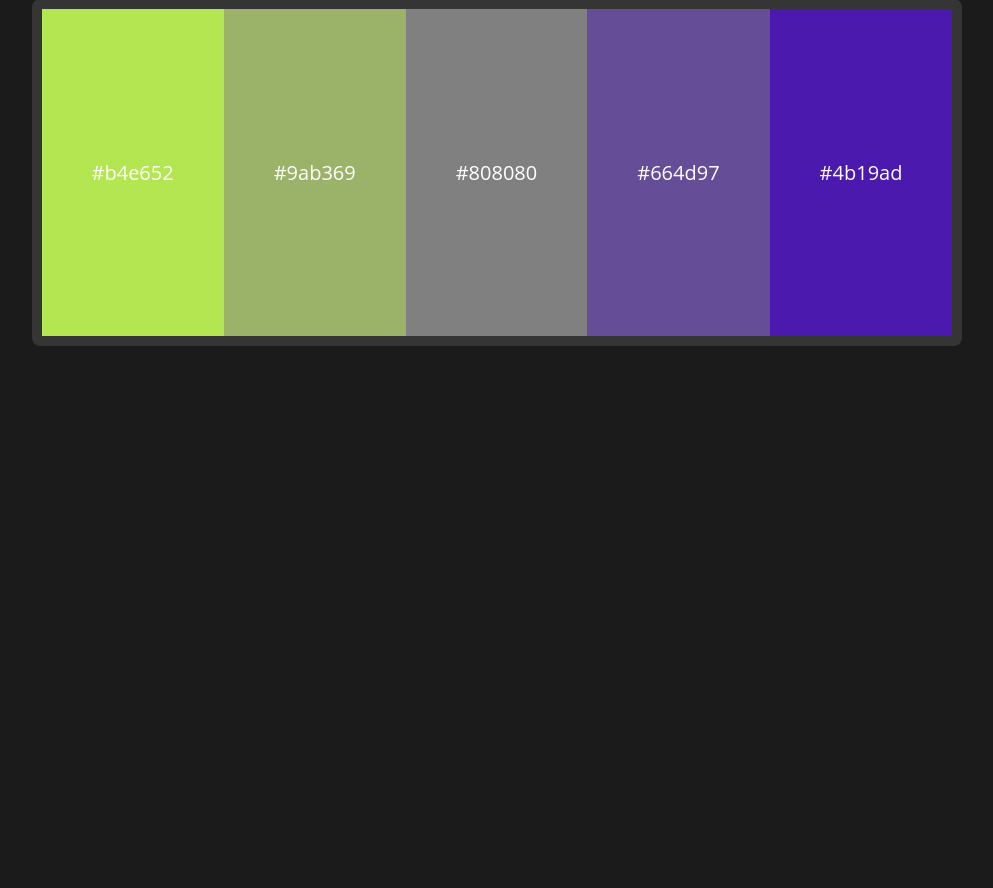
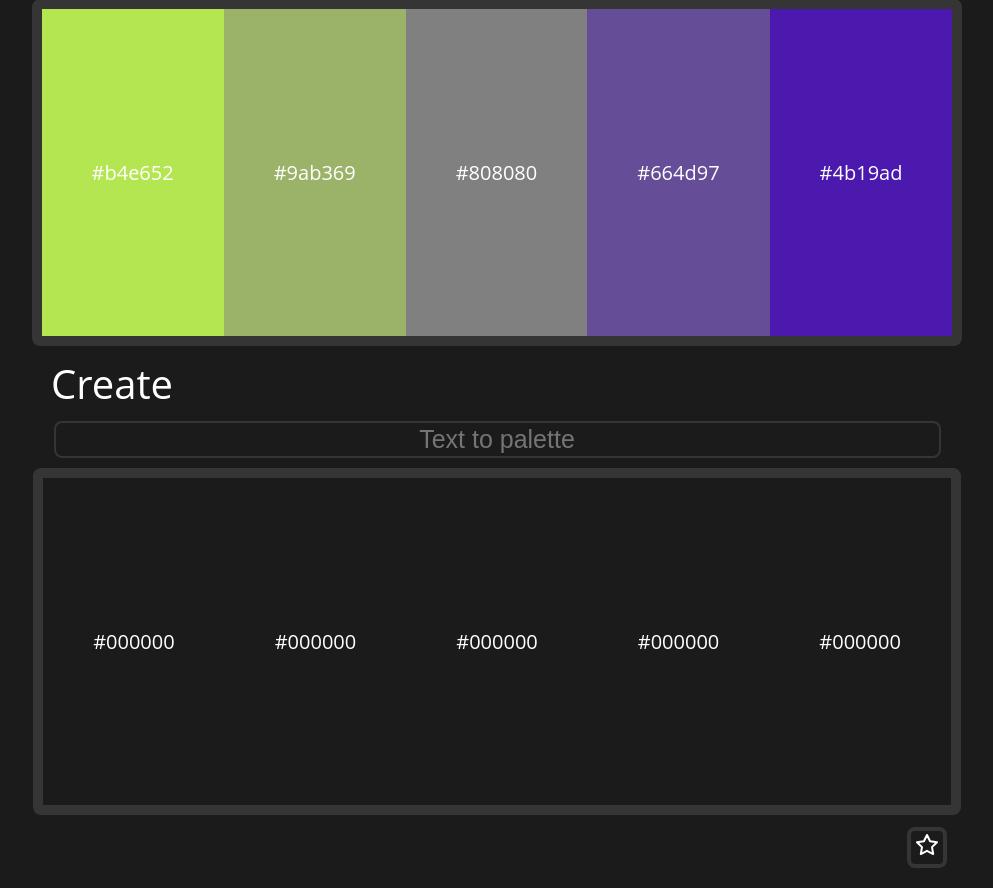
Before and after one commit to SlumberDemon/Palettes, a FastAPI app: page / in a window 1280 px wide. Shown: the part 84-972 px from the top of the page, without its empty margins (143-1136 px from the left). Before the commit the page ends 430 px from the top, so only its background shows below. Run offline with FastAPI, Linux system fonts and the light colour scheme.

Commit message:
exp-tHK7

```diff
--- a/extras/palette.py
+++ b/extras/palette.py
@@ -1,42 +1,38 @@
 from random import randbytes
 
 
-def hex_to_rgb(hexa):
-    return [int(hexa[i : i + 2], 16) for i in (0, 2, 4)]
+def palette_main():
+    def hex_to_rgb(hexa):
+        return [int(hexa[i : i + 2], 16) for i in (0, 2, 4)]
 
+    def rgb_to_hex(colors: list):
+        return "%02x%02x%02x" % colors
 
-def rgb_to_hex(colors: list):
-    return "%02x%02x%02x" % colors
+    def random_color():
+        return_color = hex_to_rgb(randbytes(3).hex())
+        return return_color
 
+    def create_palette(colors: list, size):
+        palette_list = []
 
-def random_color():
-    return_color = hex_to_rgb(randbytes(3).hex())
-    return return_color
+        inverse = [
+            abs(colors[0] - 255),
+            abs(colors[1] - 255),
+            abs(colors[2] - 255),
+        ]
 
+        for i in range(size):
+            if i == size - 1:
+                palette_list.append(inverse)
+            else:
+                cell = [
+                    abs(colors[0] - ((colors[0] - inverse[0]) // (size - 1)) * i),
+                    abs(colors[1] - ((colors[1] - inverse[1]) // (size - 1)) * i),
+                    abs(colors[2] - ((colors[2] - inverse[2]) // (size - 1)) * i),
+                ]
+                palette_list.append(cell)
+        return palette_list
 
-def create_palette(colors: list, size):
-    palette_list = []
-
-    inverse = [
-        abs(colors[0] - 255),
-        abs(colors[1] - 255),
-        abs(colors[2] - 255),
-    ]
-
-    for i in range(size):
-        if i == size - 1:
-            palette_list.append(inverse)
-        else:
-            cell = [
-                abs(colors[0] - ((colors[0] - inverse[0]) // (size - 1)) * i),
-                abs(colors[1] - ((colors[1] - inverse[1]) // (size - 1)) * i),
-                abs(colors[2] - ((colors[2] - inverse[2]) // (size - 1)) * i),
-            ]
-            palette_list.append(cell)
-    return palette_list
-
-
-def hex_palette():
     colors = []
     for i in create_palette(random_color(), 5):
         colors.append(f"#{rgb_to_hex((i[0], i[1], i[2]))}")
--- a/main.py
+++ b/main.py
@@ -1,6 +1,6 @@
 import fastapi
 from deta import Base
-from extras.palette import hex_palette
+from extras.palette import palette_main
 from fastapi.templating import Jinja2Templates
 from fastapi.middleware.cors import CORSMiddleware
 from fastapi.responses import HTMLResponse, FileResponse
@@ -20,7 +20,7 @@ class NoCacheFileResponse(FileResponse):
 
 @app.get("/", response_class=HTMLResponse)
 async def home(request: fastapi.Request):
-    items = hex_palette()
+    items = palette_main()
     return pages.TemplateResponse(
         "index.html",
         {"request": request, "items": items},
@@ -63,7 +63,7 @@ async def favorites_remove(id: str):
 
 
 @app.get("/palette/{id}")
-async def pallete_page(request: fastapi.Request, id: str):
+async def palette_page(request: fastapi.Request, id: str):
     item = favorites.get(id)
     return pages.TemplateResponse(
         "palette.html",
@@ -71,6 +71,12 @@ async def pallete_page(request: fastapi.Request, id: str):
     )
 
 
+@app.get("/api/palette/{id}")
+async def palette_api(id: str):
+    item = favorites.get(id)
+    return item
+
+
 @app.get("/static/{path:path}")
 async def static(path: str):
     return NoCacheFileResponse(f"./static/{path}")
--- a/static/scripts/script.js
+++ b/static/scripts/script.js
@@ -1,7 +1,10 @@
 let colorCards = document.getElementsByClassName("color-card");
+let urlInput = document.getElementById("palette-image-url");
+let urlCards = document.getElementsByClassName("text-card");
 let favoritesButton = document.getElementById("favorites");
 let favoriteButton = document.getElementById("favorite");
 let refreshButton = document.getElementById("refresh");
+let favButton = document.getElementById("fav-create");
 
 // Color Card
 
@@ -35,3 +38,33 @@ favoritesButton.addEventListener("click", () => {
 refreshButton.addEventListener("click", () => {
     location.reload()
 })
+
+favButton.addEventListener("click", () => {
+    fetch(`/favorites?color1=${urlCards[0].id.replace("#", "")}&color2=${urlCards[1].id.replace("#", "")}&color3=${urlCards[2].id.replace("#", "")}&color4=${urlCards[3].id.replace("#", "")}&color5=${urlCards[4].id.replace("#", "")}`, { method: "POST" })
+    favButton.style.background="#353535"
+})
+
+
+// Inputs
+
+urlInput.addEventListener("keypress", async (event) => {
+    let title = document.getElementById("menu-title-sec")
+    var num = 0
+    if (event.key === "Enter") {
+        title.innerHTML = `...`
+        try {
+            let resp  = await fetch(`https://palettes.deta.dev/text/palette?text=${urlInput.value}`)
+            let data = await resp.json()
+            for (card of urlCards) {
+                card.innerHTML = data.colors[num]
+                card.style.background = data.colors[num]
+                card.id = data.colors[num]
+                num = num + 1
+            }
+            title.innerHTML = `Create`
+        }
+        catch {
+            title.innerHTML = `Error`
+        }
+    }
+})
--- a/static/styles/style.css
+++ b/static/styles/style.css
@@ -2,21 +2,24 @@
 
 @media only screen and (max-width: 600px) {
     .menu-text {
-        margin-right: 80px;
+        margin-right: 60px;
     }
-
     .menu-bar.favorites > * {
         margin-right: 75px;
         margin-left: 70px;
     }
-
     .menu-bar.card {
-        margin-left: 270px;
+        margin-left: 210px;
     }
-
     .menu-bar.pallete > * {
-        margin-right: 30px;
-        margin-left: 30px;
+        margin-right: -0px;
+        margin-left: 10px;
+    }
+    .menu-bar.secondary {
+        margin-right: 160px;
+    }
+    .menu-bar.card.fav {
+        margin-left: 300px;
     }
     .color-grid {
         grid-template-columns: auto;
@@ -32,21 +35,24 @@
 
 @media only screen and (min-width: 600px) {
     .menu-text {
-        margin-right: 260px;
+        margin-right: 220px;
     }
-
     .menu-bar.favorites > * {
         margin-right: 165px;
         margin-left: 160px;
     }
-
     .menu-bar.card {
         margin-left: 450px;
     }
-
     .menu-bar.pallete > * {
-        margin-right: 125px;
-        margin-left: 120px;
+        margin-right: 80px;
+        margin-left: 75px;
+    }
+    .menu-bar.secondary {
+        margin-right: 160px;
+    }
+    .menu-bar.card.fav {
+        margin-left: 470px;
     }
     .color-grid {
         grid-template-columns: auto auto auto auto auto;
@@ -58,25 +64,31 @@
         padding: 100px 10px;
         font-size: 20px;
     }
+    .url-input {
+        width: 475px;
+    }
 }
 
 @media only screen and (min-width: 768px) {
     .menu-text {
-        margin-right: 460px;
+        margin-right: 420px;
     }
-
     .menu-bar.favorites > * {
         margin-right: 225px;
         margin-left: 220px;
     }
-
     .menu-bar.card {
         margin-left: 570px;
     }
-
     .menu-bar.pallete > * {
-        margin-right: 200px;
-        margin-left: 195px;
+        margin-right: 180px;
+        margin-left: 175px;
+    }
+    .menu-bar.secondary {
+        margin-right: 160px;
+    }
+    .menu-bar.card.fav {
+        margin-left: 670px;
     }
     .color-grid {
         grid-template-columns: auto auto auto auto auto;
@@ -87,25 +99,31 @@
     .color-card {
         padding: 150px 30px;
     }
+    .url-input {
+        width: 675px;
+    }
 }
 
 @media only screen and (min-width: 992px) {
     .menu-text {
-        margin-right: 660px;
+        margin-right: 620px;
     }
-
     .menu-bar.favorites > * {
         margin-right: 325px;
         margin-left: 320px;
     }
-
     .menu-bar.card {
         margin-left: 770px;
     }
-
     .menu-bar.pallete > * {
         margin-right: 280px;
         margin-left: 275px;
+    }
+    .menu-bar.secondary {
+        margin-right: 170px;
+    }
+    .menu-bar.card.fav {
+        margin-left: 870px;
     }
     .color-grid {
         grid-template-columns: auto auto auto auto auto;
@@ -116,25 +134,31 @@
     .color-card {
         padding: 150px 50px;
     }
+    .url-input {
+        width: 875px;
+    }
 }
 
 @media only screen and (min-width: 1200px) {
     .menu-text {
         margin-right: 620px;
     }
-
     .menu-bar.favorites > * {
         margin-right: 350px;
         margin-left: 345px;
     }
-
     .menu-bar.card {
-        margin-left: 820px;
+        margin-left: 780px;
     }
-
     .menu-bar.pallete > * {
-        margin-right: 320px;
-        margin-left: 320px;
+        margin-right: 280px;
+        margin-left: 275px;
+    }
+    .menu-bar.secondary {
+        margin-right: 160px;
+    }
+    .menu-bar.card.fav {
+        margin-left: 870px;
     }
     .color-grid {
         grid-template-columns: auto auto auto auto auto;
@@ -145,6 +169,18 @@
     .color-card {
         padding: 150px 50px;
     }
+    .url-input {
+        width: 875px;
+    }
+    .fav-grid {
+        grid-template-columns: auto auto auto !important;
+        display: grid;
+        scale: 55%;
+    }
+
+    .fav-item {
+        margin: 5px;
+    }
 }
 
 /* CSS */
@@ -152,7 +188,6 @@
 body {
     font-family: "Open Sans", sans-serif;
     background-color: #1C1B1B;
-	/* background-image: linear-gradient(90deg, #2F3B7B, #655A88, #F4CAB2, #F28F6B, #D95F5F); */
     flex-direction: column;
     align-items: center;
     color: #FFFF;
@@ -177,6 +212,11 @@ body {
     padding: 2px 4px;
     cursor: pointer;
     margin: 2px;
+}
+
+.menu-buttons {
+    flex-direction: row;
+    display: flex;
 }
 
 .menu-option:hover {
@@ -207,3 +247,22 @@ body {
     transition: 2s;
     opacity: 50%;
 }
+
+/* Palette */
+
+.url-input {
+    background-color: #1C1B1B;
+    border: 2px solid #353535;
+    text-align: center;
+    border-radius: 8px;
+    padding: 2px 4px;
+    font-size: 25px;
+    transition: 2s;
+    color: #FFFF;
+}
+
+.url-input:focus {
+    border-color: #FFFF;
+    transition: 2s;
+    outline:none;
+}
--- a/templates/favorites.html
+++ b/templates/favorites.html
@@ -16,7 +16,9 @@
         <div id="home" class="menu-option"><i data-feather="home"></i></div>
         <!-- <div id="settings" class="menu-option"><i data-feather="settings"></i></div> -->
     </div>
+    <div class="fav-grid">
         {% for item in items %}
+        <div class="fav-item">
             <div id="{{ item['key'] }}" class="color-grid favorites">
                 <div id="{{ item['colors']['1'] }}" class="color-card favorites">
                     {{ item['colors']['1'] }}
@@ -36,9 +38,12 @@
             </div>
             <div class="menu-bar card">
                 <div id="{{ item['key'] }}" class="menu-option share"><i data-feather="share-2"></i></div>
+                <div id="{{ item['key'] }}" class="menu-option api"><i data-feather="code"></i></div>
                 <div id="{{ item['key'] }}" class="menu-option delete"><i data-feather="trash-2"></i></div>
             </div>
+        </div>
         {% endfor %}
+    </div>
 
 </body>
 
--- a/templates/index.html
+++ b/templates/index.html
@@ -35,7 +35,30 @@
             {{ items[4] }}
         </div>
     </div>
-
+    <div class="menu-bar secondary">
+        <div id="menu-title-sec" class="menu-text secondary">Create</div>
+    </div>
+    <input id="palette-image-url" class="url-input" type="text" placeholder="Text to palette" autocomplete="off">
+    <div class="color-grid" style="margin-top: 10px !important;">
+        <div class="color-card text-card">
+            #000000
+        </div>
+        <div class="color-card text-card">
+            #000000
+        </div>
+        <div class="color-card text-card">
+            #000000
+        </div>
+        <div class="color-card text-card">
+            #000000
+        </div>
+        <div class="color-card text-card">
+            #000000
+        </div>
+    </div>
+    <div class="menu-bar card fav">
+        <div id="fav-create" class="menu-option"><i data-feather="star"></i></div>
+    </div>
 </body>
 
 <script src="/static/scripts/script.js"></script>
--- a/templates/palette.html
+++ b/templates/palette.html
@@ -13,8 +13,10 @@
 <body>
     <div class="menu-bar pallete">
         <div class="menu-text">{{ item['key'] }}</div>
-        <div id="info" class="menu-option"><i data-feather="info"></i></div>
-        <!-- <div id="settings" class="menu-option"><i data-feather="settings"></i></div> -->
+        <div class="menu-buttons">
+            <div id="info" class="menu-option"><i data-feather="info"></i></div>
+            <div id="{{ item['key'] }}" class="menu-option api"><i data-feather="code"></i></div>
+        </div>
     </div>
     <div id="{{ item['key'] }}" class="color-grid pallete">
         <div id="{{ item['colors']['1'] }}" class="color-card pallete">
```
Also changed, not shown: Discovery.md (+6 -0 lines), static/scripts/favorites.js (+12 -0 lines), static/scripts/palette.js (+12 -0 lines), README.md, 1 other file. Lines whose indentation alone changed are shown as unchanged.
